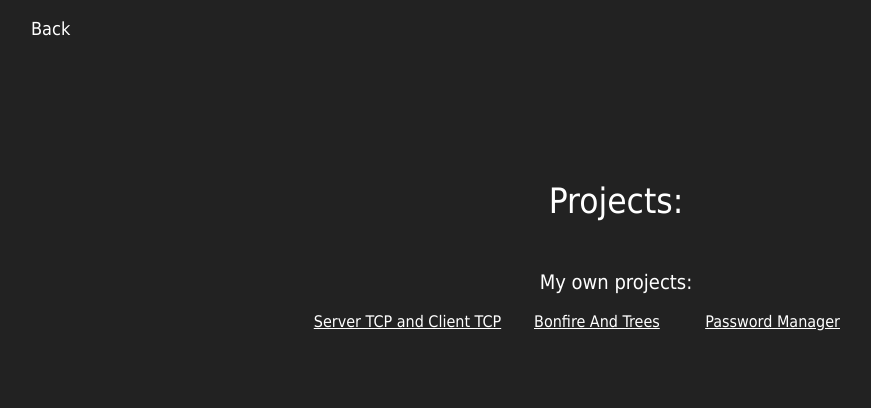
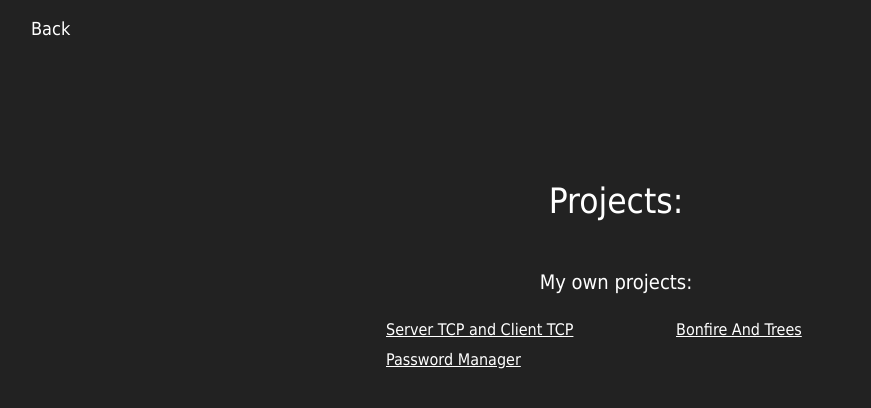
Before and after one commit to ea7f0f5a/place000.github.io, a plain HTML site: page projects.html in a window 1280 px wide. Shown: the top 408 px of the page, without its empty margins (24-895 px from the left). Drawn offline with Linux system fonts and the light colour scheme.

Commit message:
Initial Commit

```diff
--- /dev/null
+++ b/css/media-queries.css
@@ -0,0 +1,7 @@
+@media only screen and (max-width:992px)
+{
+    .body
+    {
+        background-color: #ff3737;
+    }
+}
--- a/css/style.css
+++ b/css/style.css
@@ -241,32 +241,26 @@
 .button-google-play-store
 {
     color: white;
-    border-radius: 3px;
     font-family: "Tahoma";
-    position: relative;
-        left: 550px;
-        right: 50ex;
-        top: 26ex;
+    position:absolute;
+    top: 320px;
+    left: 700px;
 }
 .button-github-repositories-server-tcp-and-client-tcp
 {
     color: white;
-    border-radius: 3px;
     font-family: "Tahoma";
-    position: relative;
-        left: 200px;
-        right: 50ex;
-        top: 26ex;
+    position: absolute;
+    top: 320px;
+    left: 410px;
 }
 .button-github-repositories-password-manager
 {
     color: white;
-    border-radius: 3px;
     font-family: "Tahoma";
-    position: relative;
-        left: 400px;
-        right: 50px;
-        top: 26ex;
+    position: absolute;
+    top: 350px;
+    left: 410px;
 }
 .all-rigts-reserved-place000
 {
--- a/projects.html
+++ b/projects.html
@@ -6,32 +6,28 @@
     <meta name="viewport" content="width=device-width, initial-scale=1.0">
     <title>Projects</title>
     <link  type="image/x-icon" href="/img/favicon.ico" rel="icon">
+    <link rel="stylesheet" type="text/css" href="css/style.css"/>
+    <link rel="stylesheet" type="text/css" href="css/media-queries.css"/>
 </head>
-<body>
+<div>
     <a class = "button-main" href="index.html" target="_self">Back</a>
     <link rel="stylesheet" type="text/css" href="css/style.css"/>
-</body>
+</div>
     <h2 class = "projects-title-text">Projects:</h2>
-    <link rel="stylesheet" type="text/css" href="css/style.css"/>
     <h2 class = "projects-subtitle-text">My own projects:</h2>
-    <link rel="stylesheet" type="text/css" href="css/style.css"/>
-</body>
-<body>
+</div>
+<div>
     <a class = "button-google-play-store" href="https://play.google.com/store/apps/details?id=com.Snow9.BonfireAndTrees" target="_blank">Bonfire And Trees</a>
-    <link rel="stylesheet" type="text/css" href="css/style.css"/>
-</body>
-<body>
+</div>
+<div>
     <a class = "button-github-repositories-server-tcp-and-client-tcp" href="https://github.com/place000/ServerTCP-ClientTCP" target="_blank">Server TCP and Client TCP</a>
-    <link rel="stylesheet" type="text/css" href="css/style.css"/>
-</body>
-<body>
+</div>
+<div>
     <a class = "button-github-repositories-password-manager" href="https://github.com/place000/Password-Manager" target="_blank">Password Manager</a>
-    <link rel="stylesheet" type="text/css" href="css/style.css"/>
-</body>
-</body>
+</div>
+</div>
 <body>
     <footer class = "all-rigts-reserved-place000">&copy; Copyright 2023 place000</footer>
-    <link rel="stylesheet" type="text" href="css/style.css"/>
 </body>
 </html>
 </html>
```
Also changed, not shown: index.html (+2 -9 lines).
